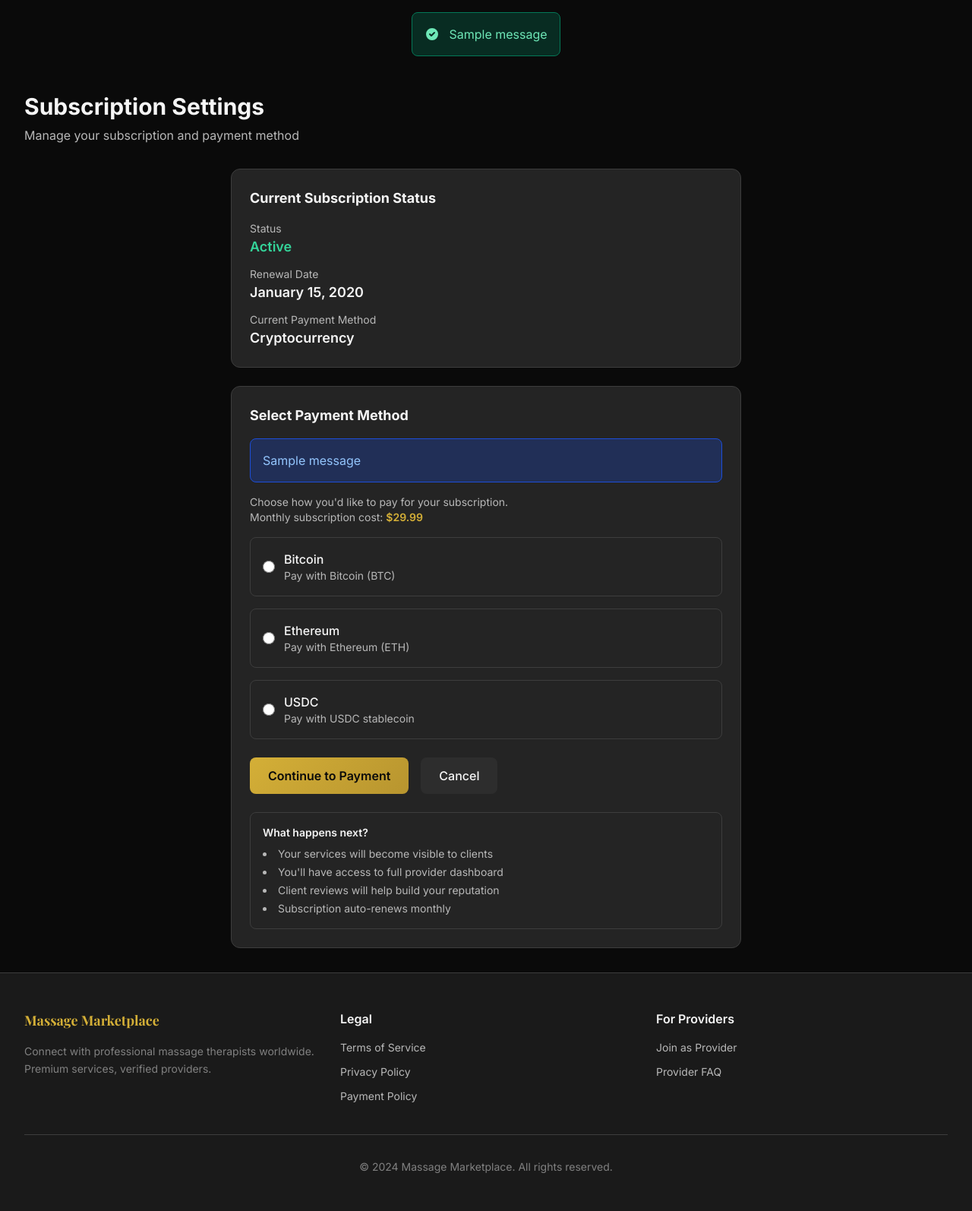
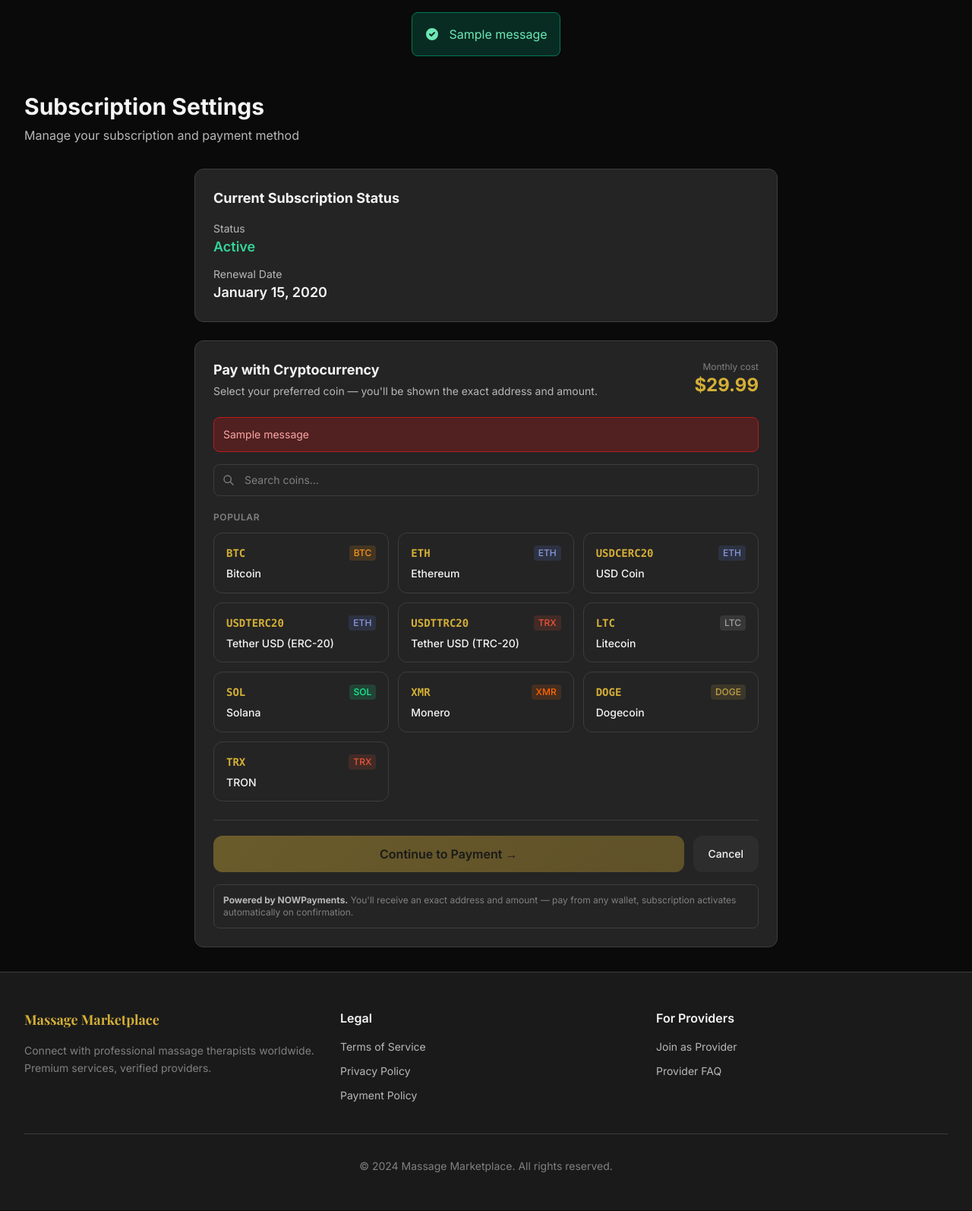
Before and after one commit to ivotripunovic/massage_marketplace, a Django app: page /provider/subscription/ in a window 1280 px wide. Shown: the part 49-1643 px from the top of the page at 76% size. Run offline with Django 5.2, Linux system fonts and the light colour scheme; a user stored in the database is signed in; tables that the repository leaves empty hold one stand-in row (values such as "Sample post"); one stand-in notice (Sample message) is shown; some libraries are stand-ins or nearby versions.

Commit message:
choose different crypto coins

```diff
--- a/marketplace/marketplace/test_settings.py
+++ b/marketplace/marketplace/test_settings.py
@@ -34,6 +34,9 @@ CACHES = {
     }
 }
 
+# Disable NOWPayments API calls during tests (get_currencies returns fallback)
+NOWPAYMENTS_API_KEY = ""
+
 # Disable migrations for faster test setup
 # (comment out if you need migration testing)
 # MIGRATION_MODULES = {app: None for app in INSTALLED_APPS if 'django' not in app}
--- a/marketplace/payments/tests_sandbox.py
+++ b/marketplace/payments/tests_sandbox.py
@@ -276,7 +276,7 @@ class SandboxAPITests(TestCase):
         time.sleep(1)  # avoid rate limit after setUpClass calls
         result = nowpayments.create_payment(
             amount_usd=29.99,
-            payment_method="crypto_bitcoin",
+            pay_currency="btc",
             order_id="client-wrapper-test",
             ipn_callback_url="https://placeholder.example.com/webhook/",
         )
@@ -313,14 +313,14 @@ class SandboxEndToEndTests(TestCase):
         # Create two payments for the different scenarios
         cls.btc_api_result = nowpayments.create_payment(
             amount_usd=29.99,
-            payment_method="crypto_bitcoin",
+            pay_currency="btc",
             order_id="e2e-btc",
             ipn_callback_url="https://placeholder.example.com/webhook/",
         )
         time.sleep(1)
         cls.eth_api_result = nowpayments.create_payment(
             amount_usd=29.99,
-            payment_method="crypto_ethereum",
+            pay_currency="eth",
             order_id="e2e-eth",
             ipn_callback_url="https://placeholder.example.com/webhook/",
         )
--- a/marketplace/providers/forms.py
+++ b/marketplace/providers/forms.py
@@ -99,18 +99,21 @@ class ProviderPhotoForm(forms.ModelForm):
 class SubscriptionSettingsForm(forms.Form):
     """Form for subscription payment method selection."""
 
-    PAYMENT_METHOD_CHOICES = [
-        ("crypto_bitcoin", "Bitcoin"),
-        ("crypto_ethereum", "Ethereum"),
-        ("crypto_usdc", "USDC"),
-    ]
-
     payment_method = forms.ChoiceField(
-        label="Payment Method",
-        choices=PAYMENT_METHOD_CHOICES,
+        label="Cryptocurrency",
+        choices=[],  # populated dynamically from NOWPayments in __init__
         widget=forms.RadioSelect(attrs={"class": "radio-button"}),
         required=True,
     )
+
+    def __init__(self, *args, currencies=None, **kwargs):
+        super().__init__(*args, **kwargs)
+        if currencies is None:
+            from payments.nowpayments import FALLBACK_CURRENCIES
+            currencies = FALLBACK_CURRENCIES
+        self.fields["payment_method"].choices = [
+            (c["code"], c["name"]) for c in currencies
+        ]
 
 
 class CryptoPaymentForm(forms.Form):
--- a/marketplace/providers/views.py
+++ b/marketplace/providers/views.py
@@ -717,23 +717,37 @@ class ProviderSubscriptionView(ProviderRequiredMixin, FormView):
     template_name = "providers/subscription.html"
     success_url = reverse_lazy("subscription_confirm")
 
+    def _get_currencies(self):
+        try:
+            import payments.nowpayments as nowpayments
+            return nowpayments.get_currencies()
+        except Exception:
+            from payments.nowpayments import FALLBACK_CURRENCIES
+            return FALLBACK_CURRENCIES
+
+    def get_form_kwargs(self):
+        kwargs = super().get_form_kwargs()
+        kwargs["currencies"] = self._get_currencies()
+        return kwargs
+
     def get_context_data(self, **kwargs):
-        """Add provider to context."""
         context = super().get_context_data(**kwargs)
         try:
             provider = Provider.objects.get(user=self.request.user)
             context["provider"] = provider
         except Provider.DoesNotExist:
             context["provider"] = None
+        from payments.nowpayments import POPULAR_CURRENCY_CODES
+        currencies = self._get_currencies()
+        popular_set = set(POPULAR_CURRENCY_CODES)
+        context["popular_currencies"] = [c for c in currencies if c["code"] in popular_set]
+        context["other_currencies"] = [c for c in currencies if c["code"] not in popular_set]
         return context
 
     def form_valid(self, form):
-        """Redirect to crypto payment page."""
+        """Store chosen currency and redirect to crypto payment page."""
         payment_method = form.cleaned_data["payment_method"]
-
-        # Store chosen method in session for the payment page
         self.request.session["pending_payment_method"] = payment_method
-
         return redirect("subscription_crypto_payment")
 
 
@@ -766,7 +780,7 @@ class CryptoPaymentView(ProviderRequiredMixin, View):
 
     def dispatch(self, request, *args, **kwargs):
         self.payment_method = request.session.get("pending_payment_method")
-        if not self.payment_method or not self.payment_method.startswith("crypto_"):
+        if not self.payment_method:
             messages.error(request, "Please select a payment method first.")
             return redirect("subscription")
         return super().dispatch(request, *args, **kwargs)
@@ -795,7 +809,7 @@ class CryptoPaymentView(ProviderRequiredMixin, View):
             try:
                 result = nowpayments.create_payment(
                     amount_usd=amount,
-                    payment_method=self.payment_method,
+                    pay_currency=self.payment_method,
                     order_id=f"{provider.pk}-{provider.user.email}",
                     ipn_callback_url=ipn_url,
                 )
@@ -832,12 +846,18 @@ class CryptoPaymentView(ProviderRequiredMixin, View):
             except Exception:
                 pass
 
+        try:
+            currencies = nowpayments.get_currencies()
+            currency_name = {c["code"]: c["name"] for c in currencies}.get(
+                self.payment_method, self.payment_method.upper()
+            )
+        except Exception:
+            currency_name = self.payment_method.upper()
+
         context = {
             "provider": provider,
             "payment_method": self.payment_method,
-            "payment_method_display": dict(
-                SubscriptionSettingsForm.PAYMENT_METHOD_CHOICES
-            ).get(self.payment_method, self.payment_method),
+            "payment_method_display": currency_name,
             "amount": amount,
             "pay_address": payment_record.pay_address,
             "pay_amount": payment_record.pay_amount,
--- a/marketplace/templates/providers/subscription.html
+++ b/marketplace/templates/providers/subscription.html
@@ -9,38 +9,25 @@
     <p class="text-text-secondary">Manage your subscription and payment method</p>
 </div>
 
-<div class="max-w-2xl mx-auto">
+<div class="max-w-3xl mx-auto">
     <!-- Current Status Card -->
     {% if provider %}
     <div class="card-dark p-6 mb-6">
         <h2 class="text-lg font-bold mb-4">Current Subscription Status</h2>
-
         <div class="space-y-3">
             <div>
                 <p class="text-text-secondary text-sm">Status</p>
                 <p class="text-lg font-semibold
-                    {% if provider.subscription_status == 'active' %}
-                        text-emerald-400
-                    {% elif provider.subscription_status == 'inactive' %}
-                        text-amber-400
-                    {% else %}
-                        text-red-400
-                    {% endif %}">
+                    {% if provider.subscription_status == 'active' %}text-emerald-400
+                    {% elif provider.subscription_status == 'inactive' %}text-amber-400
+                    {% else %}text-red-400{% endif %}">
                     {{ provider.get_subscription_status_display }}
                 </p>
             </div>
-
             {% if provider.subscription_renewal_date %}
             <div>
                 <p class="text-text-secondary text-sm">Renewal Date</p>
                 <p class="text-lg font-semibold">{{ provider.subscription_renewal_date|date:"F d, Y" }}</p>
-            </div>
-            {% endif %}
-
-            {% if provider.subscription_payment_method %}
-            <div>
-                <p class="text-text-secondary text-sm">Current Payment Method</p>
-                <p class="text-lg font-semibold">{{ provider.get_subscription_payment_method_display }}</p>
             </div>
             {% endif %}
         </div>
@@ -54,83 +41,187 @@
     </div>
     {% endif %}
 
-    <!-- Subscription Form -->
+    <!-- Payment Form -->
     <div class="card-dark p-6">
-        <h2 class="text-lg font-bold mb-4">Select Payment Method</h2>
+        <div class="flex items-center justify-between mb-6">
+            <div>
+                <h2 class="text-lg font-bold">Pay with Cryptocurrency</h2>
+                <p class="text-text-secondary text-sm mt-1">Select your preferred coin — you'll be shown the exact address and amount.</p>
+            </div>
+            <div class="text-right">
+                <p class="text-text-muted text-xs">Monthly cost</p>
+                <p class="text-2xl font-bold text-gold">$29.99</p>
+            </div>
+        </div>
 
         {% if messages %}
         <div class="mb-4">
             {% for message in messages %}
-            <div class="bg-blue-900/50 border border-blue-700 rounded-lg p-4 text-blue-300">
-                {{ message }}
-            </div>
+            <div class="bg-red-900/50 border border-red-700 rounded-lg p-3 text-red-300 text-sm mb-2">{{ message }}</div>
             {% endfor %}
         </div>
         {% endif %}
 
-        <form method="post">
+        <form method="post" id="payment-form">
             {% csrf_token %}
+            <!-- Hidden input updated by JS when a coin card is clicked -->
+            <input type="hidden" name="payment_method" id="payment_method_input" value="">
 
-            <!-- Payment Method Selection -->
-            <div class="space-y-4 mb-6">
-                <div class="text-sm text-text-secondary mb-2">
-                    <p>Choose how you'd like to pay for your subscription.</p>
-                    <p>Monthly subscription cost: <span class="font-semibold text-gold">$29.99</span></p>
+            <!-- Search -->
+            <div class="relative mb-5">
+                <svg class="absolute left-3 top-1/2 -translate-y-1/2 w-4 h-4 text-text-muted" fill="none" stroke="currentColor" viewBox="0 0 24 24">
+                    <path stroke-linecap="round" stroke-linejoin="round" stroke-width="2" d="M21 21l-6-6m2-5a7 7 0 11-14 0 7 7 0 0114 0z"/>
+                </svg>
+                <input type="text" id="coin-search" placeholder="Search coins…"
+                       class="w-full bg-dark-100 border border-dark-300 rounded-lg pl-10 pr-4 py-2.5 text-sm text-text-primary placeholder-text-muted focus:outline-none focus:border-gold transition">
             </div>
 
-                {% for radio in form.payment_method %}
-                <label class="flex items-center p-4 border rounded-lg hover:bg-dark-100 cursor-pointer
-                    {% if radio.data.value == form.payment_method.value %}
-                        bg-dark-100 border-gold
-                    {% else %}
-                        border-dark-300
-                    {% endif %}">
-                    <input type="radio" name="payment_method" value="{{ radio.data.value }}"
-                           {% if radio.data.value == form.payment_method.value %}checked{% endif %}
-                           class="w-4 h-4 text-gold">
-                    <div class="ml-3">
-                        <p class="font-medium">{{ radio.choice_label }}</p>
-                        {% if radio.data.value == 'crypto_bitcoin' %}
-                            <p class="text-sm text-text-secondary">Pay with Bitcoin (BTC)</p>
-                        {% elif radio.data.value == 'crypto_ethereum' %}
-                            <p class="text-sm text-text-secondary">Pay with Ethereum (ETH)</p>
-                        {% elif radio.data.value == 'crypto_usdc' %}
-                            <p class="text-sm text-text-secondary">Pay with USDC stablecoin</p>
-                        {% endif %}
+            <!-- Popular coins -->
+            {% if popular_currencies %}
+            <div id="popular-section">
+                <p class="text-xs font-semibold text-text-muted uppercase tracking-wider mb-3">Popular</p>
+                <div class="grid grid-cols-2 sm:grid-cols-3 gap-3 mb-6" id="popular-grid">
+                    {% for coin in popular_currencies %}
+                    <div class="coin-card cursor-pointer rounded-xl border border-dark-300 p-4 transition select-none
+                                hover:border-gold/60 hover:bg-dark-100"
+                         data-code="{{ coin.code }}"
+                         data-name="{{ coin.name|lower }}"
+                         onclick="selectCoin('{{ coin.code }}', this)">
+                        <div class="flex items-start justify-between mb-2">
+                            <span class="font-mono font-bold text-sm text-gold uppercase">{{ coin.code }}</span>
+                            <span class="network-badge text-xs px-1.5 py-0.5 rounded font-medium uppercase" data-net="{{ coin.network }}">{{ coin.network }}</span>
                         </div>
-                </label>
+                        <p class="text-text-primary text-sm font-medium leading-tight">{{ coin.name }}</p>
+                    </div>
                     {% endfor %}
                 </div>
-
-            {% if form.payment_method.errors %}
-            <div class="text-red-400 text-sm mb-4">
-                {{ form.payment_method.errors }}
             </div>
             {% endif %}
 
-            <!-- Submit Button -->
-            <div class="flex gap-4">
-                <button type="submit" class="btn-gold px-6 py-3 rounded-lg">
-                    Continue to Payment
+            <!-- Other coins -->
+            {% if other_currencies %}
+            <div id="other-section">
+                <p class="text-xs font-semibold text-text-muted uppercase tracking-wider mb-3">All Currencies</p>
+                <div class="grid grid-cols-2 sm:grid-cols-3 md:grid-cols-4 gap-2" id="other-grid">
+                    {% for coin in other_currencies %}
+                    <div class="coin-card cursor-pointer rounded-lg border border-dark-300 p-3 transition select-none
+                                hover:border-gold/60 hover:bg-dark-100"
+                         data-code="{{ coin.code }}"
+                         data-name="{{ coin.name|lower }}"
+                         onclick="selectCoin('{{ coin.code }}', this)">
+                        <div class="flex items-center gap-1.5 mb-1">
+                            <span class="font-mono font-bold text-xs text-gold uppercase">{{ coin.code }}</span>
+                        </div>
+                        <p class="text-text-secondary text-xs leading-tight">{{ coin.name }}</p>
+                    </div>
+                    {% endfor %}
+                </div>
+            </div>
+            {% endif %}
+
+            <!-- No results message -->
+            <div id="no-results" class="hidden text-center py-8 text-text-muted text-sm">
+                No coins match your search.
+            </div>
+
+            <!-- Selected coin display + submit -->
+            <div class="mt-6 pt-5 border-t border-dark-300">
+                <div id="selection-summary" class="hidden mb-4 p-4 bg-dark-100 border border-gold/40 rounded-xl flex items-center gap-4">
+                    <div class="w-10 h-10 rounded-full bg-gold/10 border border-gold/30 flex items-center justify-center flex-shrink-0">
+                        <span id="selected-code-icon" class="font-mono font-bold text-gold text-xs uppercase"></span>
+                    </div>
+                    <div class="flex-1 min-w-0">
+                        <p class="text-text-muted text-xs">Selected currency</p>
+                        <p id="selected-name-display" class="font-semibold text-text-primary"></p>
+                    </div>
+                    <button type="button" onclick="clearSelection()" class="text-text-muted hover:text-text-secondary text-xs transition">Change</button>
+                </div>
+
+                <div class="flex gap-3">
+                    <button type="submit" id="submit-btn" disabled
+                            class="flex-1 btn-gold px-6 py-3 rounded-xl font-semibold text-base disabled:opacity-40 disabled:cursor-not-allowed transition">
+                        Continue to Payment →
                     </button>
-                <a href="{% url 'provider_dashboard' %}" class="bg-dark-200 hover:bg-dark-300 text-text-primary px-6 py-3 rounded-lg font-medium transition">
+                    <a href="{% url 'provider_dashboard' %}" class="bg-dark-200 hover:bg-dark-300 text-text-primary px-5 py-3 rounded-xl font-medium transition text-sm flex items-center">
                         Cancel
                     </a>
                 </div>
 
-            <!-- Info Box -->
-            <div class="mt-6 p-4 bg-dark-100 border border-dark-300 rounded-lg text-sm text-text-secondary">
-                <p class="font-semibold text-text-primary mb-2">What happens next?</p>
-                <ul class="list-disc list-inside space-y-1">
-                    <li>Your services will become visible to clients</li>
-                    <li>You'll have access to full provider dashboard</li>
-                    <li>Client reviews will help build your reputation</li>
-                    <li>Subscription auto-renews monthly</li>
-                </ul>
+                <div class="mt-4 p-3 bg-dark-100 border border-dark-300 rounded-lg text-xs text-text-muted">
+                    <strong class="text-text-secondary">Powered by NOWPayments.</strong>
+                    You'll receive an exact address and amount — pay from any wallet, subscription activates automatically on confirmation.
+                </div>
             </div>
         </form>
     </div>
 </div>
 </div>
 
+<style>
+.coin-card.selected {
+    border-color: #d4a042;
+    background-color: rgba(212, 160, 66, 0.08);
+}
+.network-badge[data-net="btc"]      { background: rgba(247,147,26,0.15);  color: #f7931a; }
+.network-badge[data-net="eth"]      { background: rgba(98,126,234,0.15);  color: #8a98db; }
+.network-badge[data-net="trx"]      { background: rgba(235,84,55,0.15);   color: #eb5437; }
+.network-badge[data-net="bsc"]      { background: rgba(243,186,47,0.15);  color: #f3ba2f; }
+.network-badge[data-net="sol"]      { background: rgba(20,241,149,0.15);  color: #14f195; }
+.network-badge[data-net="ltc"]      { background: rgba(162,162,162,0.15); color: #a2a2a2; }
+.network-badge[data-net="xmr"]      { background: rgba(255,102,0,0.15);   color: #ff6600; }
+.network-badge[data-net="doge"]     { background: rgba(194,161,72,0.15);  color: #c2a148; }
+.network-badge                      { background: rgba(100,100,100,0.15); color: #888; }
+</style>
+
+<script>
+let selectedCode = "";
+
+function selectCoin(code, el) {
+    // Clear previous selection
+    document.querySelectorAll(".coin-card").forEach(c => c.classList.remove("selected"));
+    el.classList.add("selected");
+
+    selectedCode = code;
+    document.getElementById("payment_method_input").value = code;
+    document.getElementById("submit-btn").disabled = false;
+
+    const name = el.querySelector("p").textContent.trim();
+    document.getElementById("selected-code-icon").textContent = code.length > 4 ? code.slice(0,4) : code;
+    document.getElementById("selected-name-display").textContent = name;
+    document.getElementById("selection-summary").classList.remove("hidden");
+}
+
+function clearSelection() {
+    selectedCode = "";
+    document.getElementById("payment_method_input").value = "";
+    document.getElementById("submit-btn").disabled = true;
+    document.getElementById("selection-summary").classList.add("hidden");
+    document.querySelectorAll(".coin-card").forEach(c => c.classList.remove("selected"));
+}
+
+// Search / filter
+document.getElementById("coin-search").addEventListener("input", function () {
+    const q = this.value.toLowerCase().trim();
+    let anyVisible = false;
+
+    document.querySelectorAll(".coin-card").forEach(card => {
+        const match = !q ||
+            card.dataset.code.includes(q) ||
+            card.dataset.name.includes(q);
+        card.style.display = match ? "" : "none";
+        if (match) anyVisible = true;
+    });
+
+    // Show/hide section headers based on visible children
+    ["popular-section", "other-section"].forEach(id => {
+        const section = document.getElementById(id);
+        if (!section) return;
+        const hasVisible = Array.from(section.querySelectorAll(".coin-card"))
+            .some(c => c.style.display !== "none");
+        section.style.display = hasVisible ? "" : "none";
+    });
+
+    document.getElementById("no-results").classList.toggle("hidden", anyVisible);
+});
+</script>
 {% endblock %}
```
Also changed, not shown: marketplace/payments/nowpayments.py (+65 -11 lines), marketplace/providers/tests.py (+20 -23 lines). Lines whose indentation alone changed are shown as unchanged.
